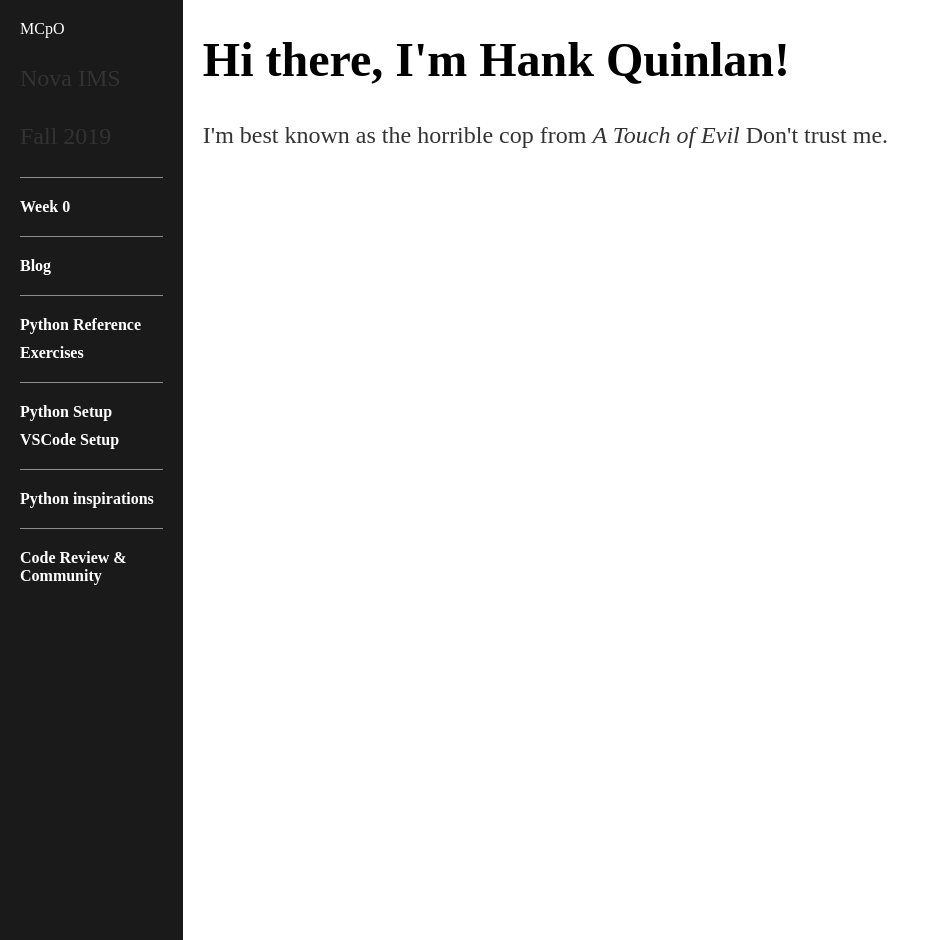
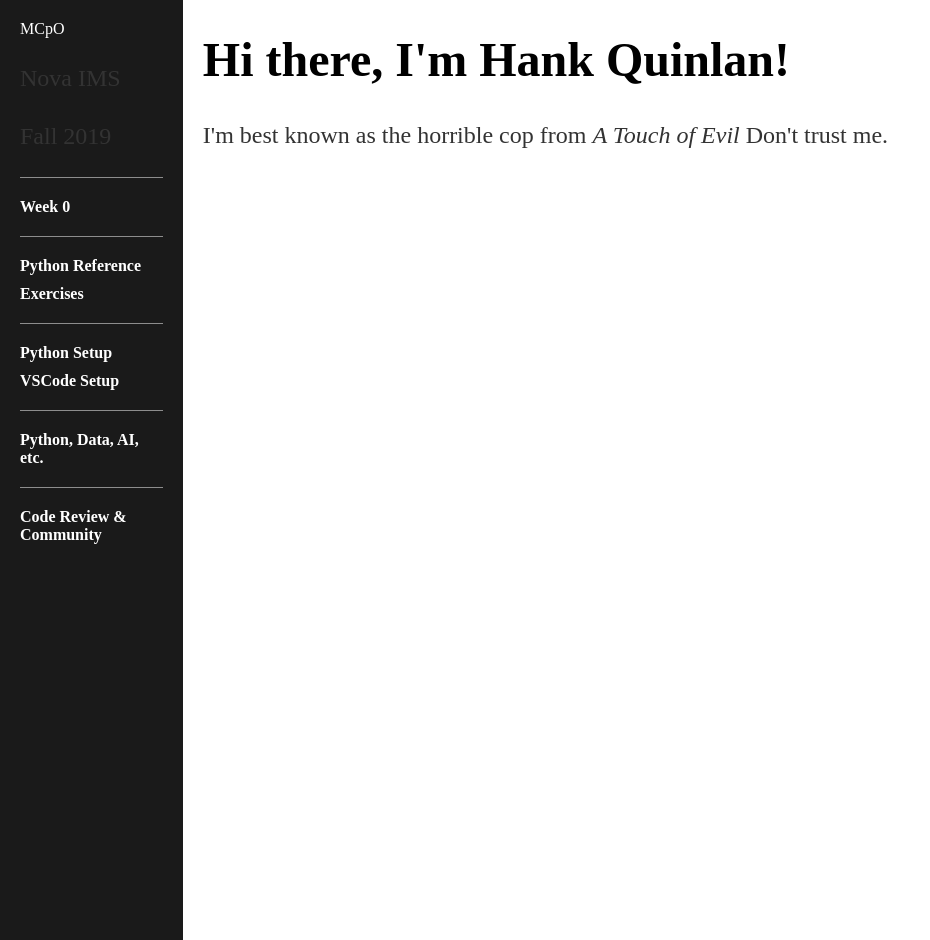
Before and after one commit to mcpo19/mcpo19_backup, a Jekyll site: the page built from index.html, in a window 1280 px wide. Shown: the whole page, without its empty margins (0-930 px from the left). Built offline with Jekyll 4.4.1, drawn with Linux system fonts in a browser that asks for light colours.

Commit message:
Update default.html

```diff
--- a/_layouts/default.html
+++ b/_layouts/default.html
@@ -15,15 +15,15 @@
 					<ul>
 						<li><a href="/weekzero">Week 0</a></li>
 						<li><span class="nav-separator"></span></li>
-						<li><a href="/blog">Blog</a></li>
-						<li><span class="nav-separator"></span></li>
+<!-- 						<li><a href="/blog">Blog</a></li>
+						<li><span class="nav-separator"></span></li> -->
 						<li><a href="/python-reference">Python Reference</a></li>
 						<li><a href="/exercises">Exercises</a></li>
 						<li><span class="nav-separator"></span></li>
 						<li><a href="/pythonsetup">Python Setup</a></li>
 						<li><a href="/vscodesetup">VSCode Setup</a></li>
 						<li><span class="nav-separator"></span></li>
-						<li><a href="/inspirations">Python inspirations</a></li>
+						<li><a href="/inspirations">Python, Data, AI, etc. </a></li>
 						<li><span class="nav-separator"></span></li>
 						<li><a href="/community">Code Review & Community</a></li>
 					</ul>
```
